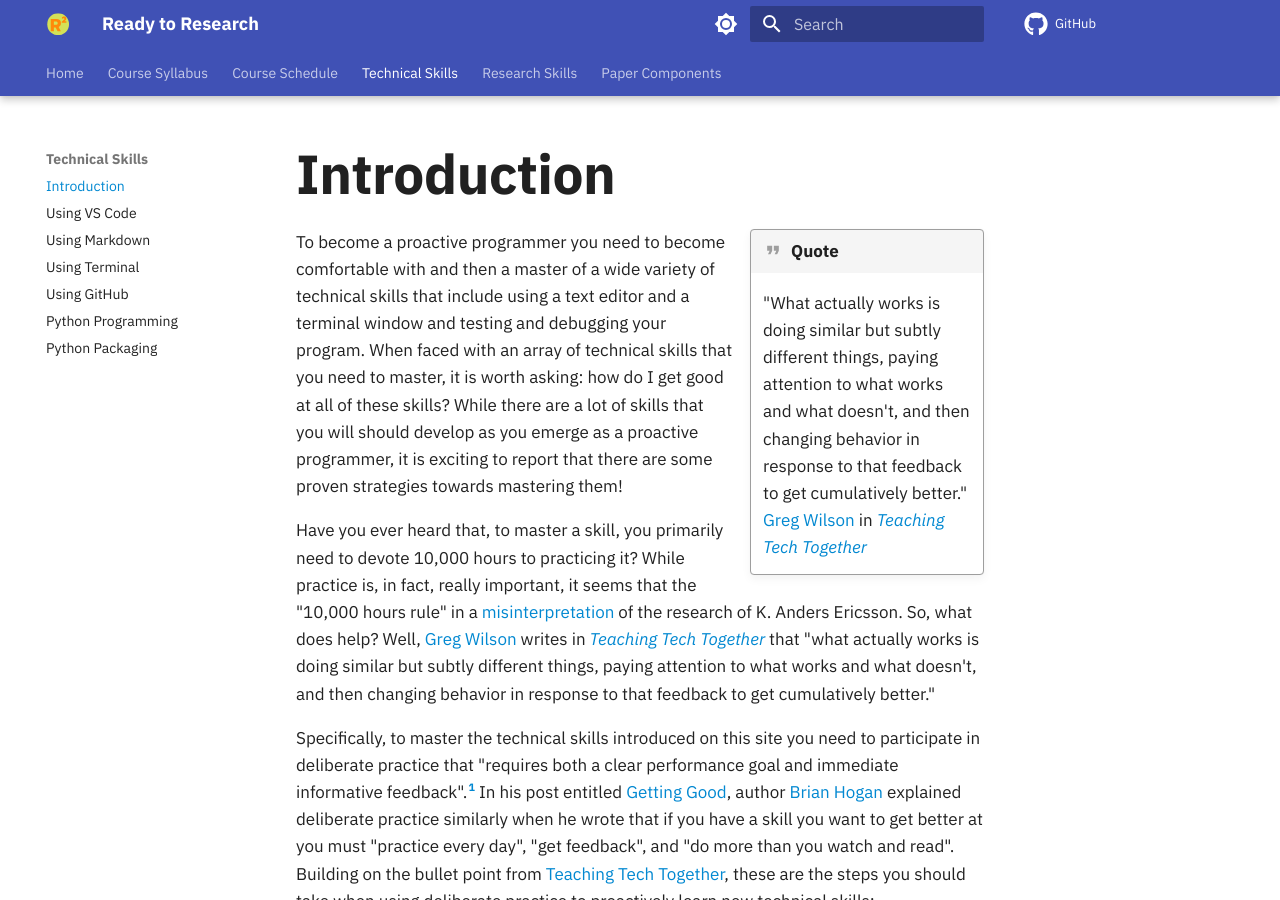
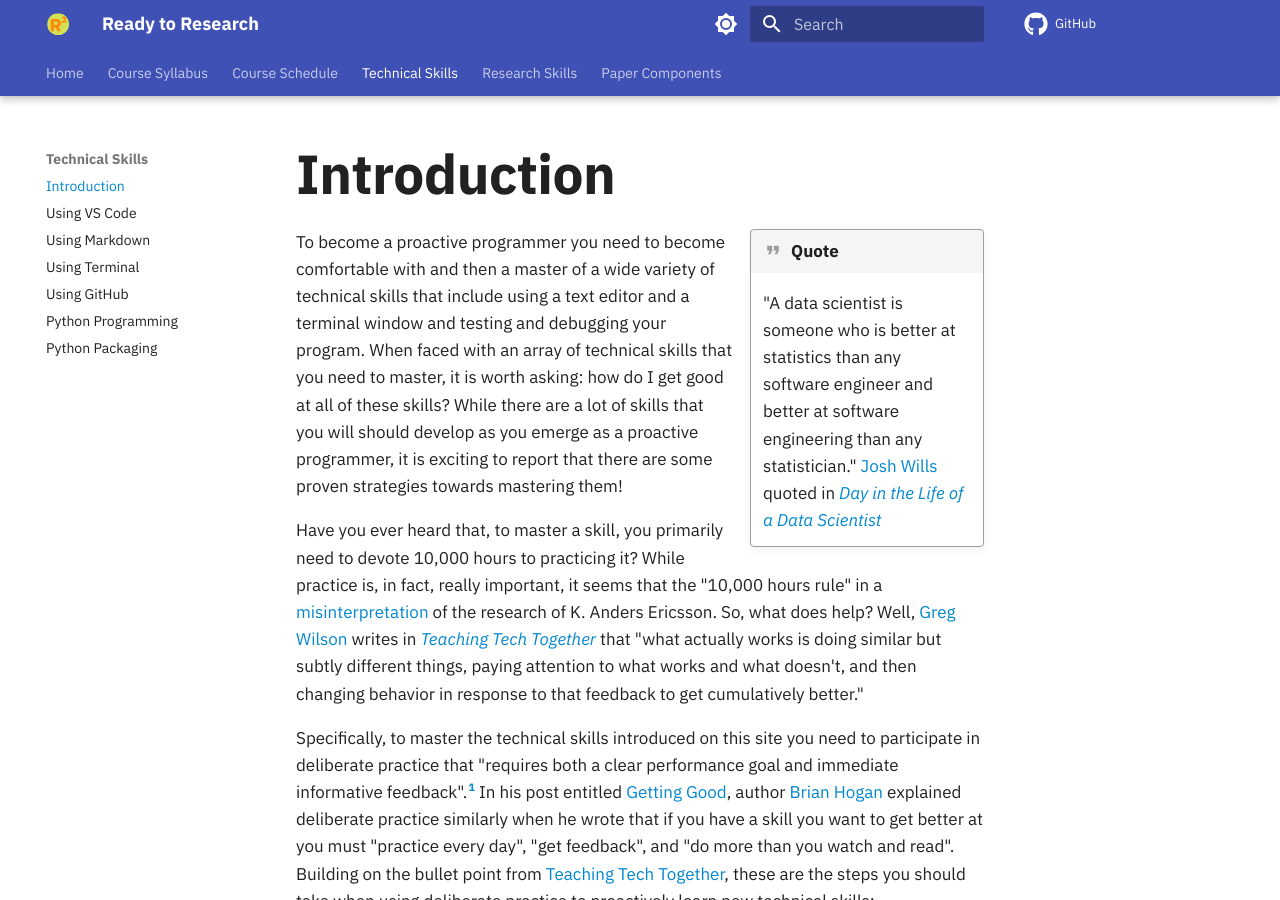
Before and after one commit to kaushal1014/research-paper-template-Athlete-Injuries, an MkDocs documentation site: the page built from docs/technical-skills/introduction-technical-skills.md, in a window 1280 px wide and 900 px high. Built offline with MkDocs 1.6.1 and Material for MkDocs 9.7.7, drawn with Linux system fonts in a browser that asks for light colours; comment, search, counter and statistics services are not loaded.

Commit message:
feat: Add the new quotation and reference in admonish-technical-skills.

```diff
--- a/includes/admonitions/admonish-technical-skills.md
+++ b/includes/admonitions/admonish-technical-skills.md
@@ -1,7 +1,6 @@
 !!! quote inline end
 
-    "What actually works is doing similar but subtly different things, paying
-    attention to what works and what doesn't, and then changing behavior in
-    response to that feedback to get cumulatively better." [Greg
-    Wilson](https://third-bit.com/) in [*Teaching Tech
-    Together*](https://teachtogether.tech/en/index.html)
+    "A data scientist is someone who is better at statistics than any software
+    engineer and better at software engineering than any statistician." [ Josh
+    Wills](https://twitter.com/josh_wills) quoted in [*Day in the Life of a Data
+    Scientist*](https://www.boozallen.com/e/media/company-news/day-in-the-life-of-a-data-scientist.html)
```
